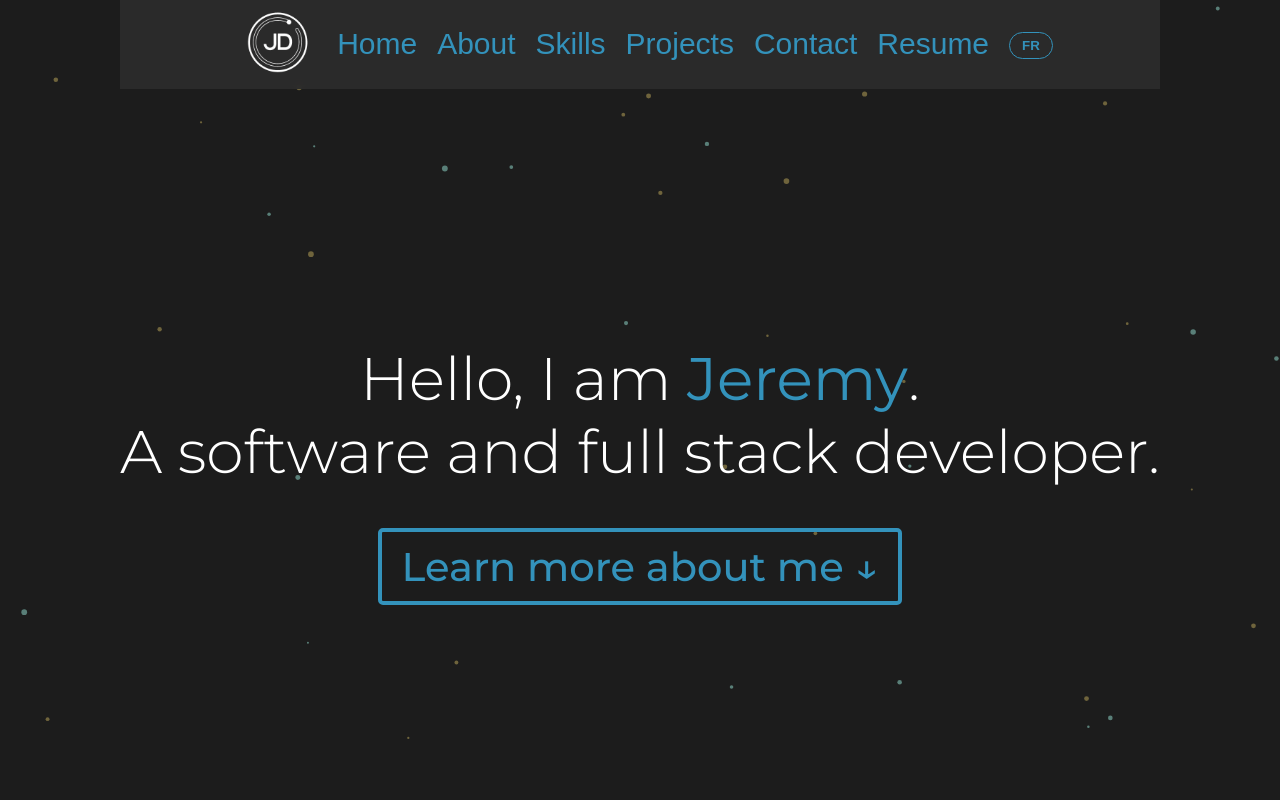
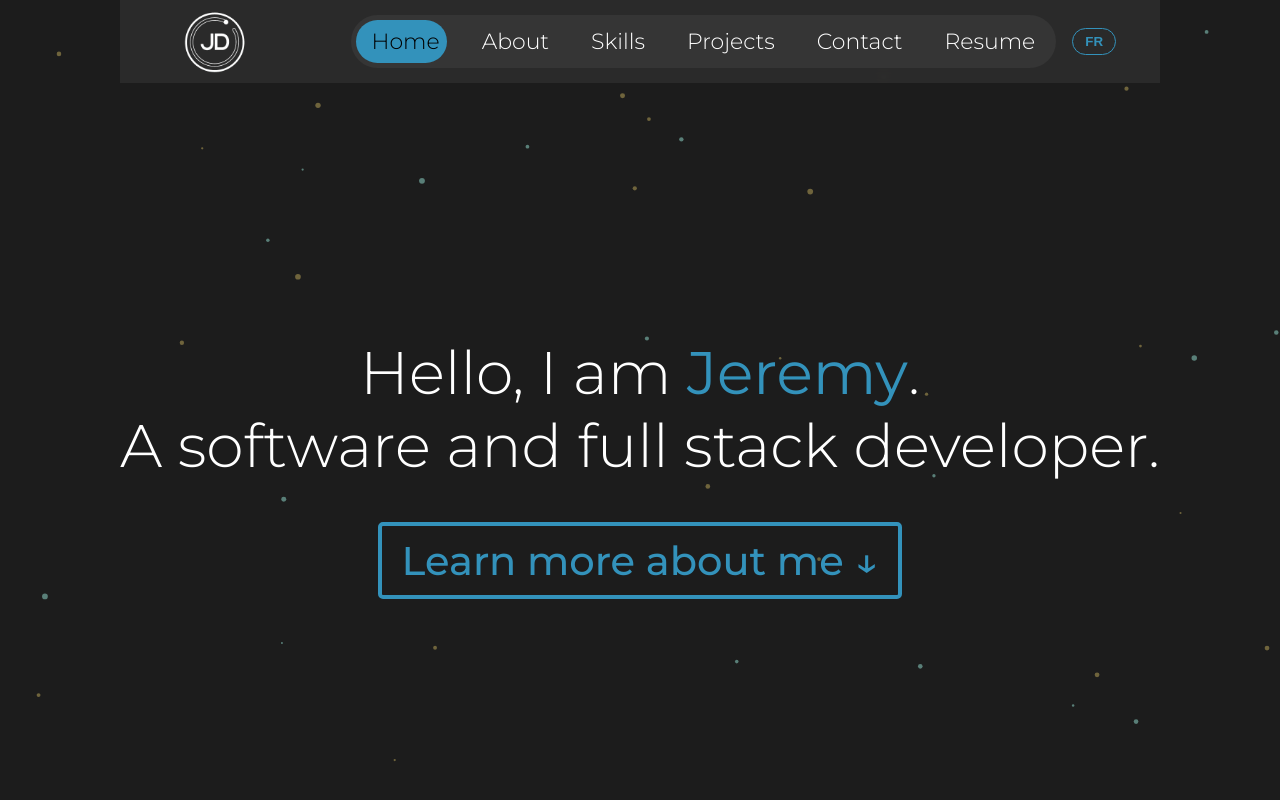
Before and after one commit to Dubzy08/personal-portfolio, a React (Vite) app: page / in a window 1280 px wide. Shown: the top 800 px of the page. Built offline with nearby package versions, Linux system fonts and the light colour scheme.

Commit message:
reactive navbar

```diff
--- a/package.json
+++ b/package.json
@@ -17,6 +17,7 @@
     "@mui/material": "^7.3.7",
     "@tsparticles/engine": "^3.9.1",
     "@tsparticles/react": "^3.0.0",
+    "lenis": "^1.3.17",
     "react": "^19.2.0",
     "react-dom": "^19.2.0",
     "react-tsparticles": "^2.12.2",
--- a/src/App.jsx
+++ b/src/App.jsx
@@ -1,54 +1,96 @@
-import Footer from './Footer.jsx'
-import NavigationBar from './NavBar.jsx'
-import SkillCard from './SkillCard.jsx'
-import About from './About.jsx'
-import Contact from './Contact.jsx'
-import Home from './Home.jsx'
-import ParticleBackground from './Particle.jsx'
-import Resume from './Resume.jsx'
-import { useTranslation } from './LanguageContext.jsx'
+import Footer from './Footer.jsx';
+import NavigationBar from './NavBar.jsx';
+import SkillCard from './SkillCard.jsx';
+import About from './About.jsx';
+import Contact from './Contact.jsx';
+import Home from './Home.jsx';
+import ParticleBackground from './Particle.jsx';
+import Resume from './Resume.jsx';
+import { useTranslation } from './LanguageContext.jsx';
+import { useEffect, useState, useRef } from 'react';
+import Lenis from 'lenis';
 
-import cppfile from './assets/skills/cpp.png'
-import csharpfile from './assets/skills/csharp.png'
-import cssfile from './assets/skills/css.png'
-import dockerfile from './assets/skills/docker.png'
-import gitfile from './assets/skills/git.png'
-import html5file from './assets/skills/html5.png'
-import javascriptfile from './assets/skills/javascript.png'
-import postgresqlfile from './assets/skills/postgresql.png'
-import pythonfile from './assets/skills/python.png'
-import reactfile from './assets/skills/react.png'
+import cppfile from './assets/skills/cpp.png';
+import csharpfile from './assets/skills/csharp.png';
+import cssfile from './assets/skills/css.png';
+import dockerfile from './assets/skills/docker.png';
+import gitfile from './assets/skills/git.png';
+import html5file from './assets/skills/html5.png';
+import javascriptfile from './assets/skills/javascript.png';
+import postgresqlfile from './assets/skills/postgresql.png';
+import pythonfile from './assets/skills/python.png';
+import reactfile from './assets/skills/react.png';
 
 function App() {
 
     const { t } = useTranslation();
+    const [activeSection, setActiveSection] = useState('home');
+    const lenisRef = useRef(null);
+
+    useEffect(() => {
+        lenisRef.current = new Lenis();
+
+        function raf(time) {
+            lenisRef.current?.raf(time);
+            requestAnimationFrame(raf);
+        }
+        requestAnimationFrame(raf);
+
+        return () => {
+            lenisRef.current?.destroy();
+        };
+    }, [])
+
+    useEffect(() => {
+        const sections = document.querySelectorAll("section[id]"); // Only watch sections with IDs
+
+        const observerOptions = {
+            root: null, // use the viewport
+            rootMargin: '-20% 0px -70% 0px', // Trigger when section is in the upper middle of the screen
+            threshold: 0
+        };
+
+        const observer = new IntersectionObserver((entries) => {
+            entries.forEach((entry) => {
+                if (entry.isIntersecting) {
+                    setActiveSection(entry.target.id);
+                }
+            });
+        }, observerOptions);
+
+        sections.forEach((section) => observer.observe(section));
+
+        return () => observer.disconnect();
+    }, []);
 
     return (
         <div className='app-container'>
-            <ParticleBackground id='tsparticles'/>
+            <ParticleBackground id='tsparticles' />
             <div className='content'>
-                <NavigationBar className='nav-bar'/>
-                <div className='welcome-screen'>
-                    <Home/>
-                </div>
+                <NavigationBar activeSection={activeSection} lenis={lenisRef.current} className='nav-bar' />
+                <section id='home'>
+                    <div className='welcome-screen'>
+                        <Home />
+                    </div>
+                </section>
                 <div className='about-skills-container'>
                     <section id='about' className='section-block about'>
                         <h2 className='section-heading'>{t.about}</h2>
-                        <About/>
+                        <About />
                     </section>
                     <section id='skills' className='section-block skills'>
                         <h2 className='section-heading'>{t.skills}</h2>
                         <div className='container'>
-                            <SkillCard title='PYTHON' filename={pythonfile}/>
-                            <SkillCard title='JAVASCRIPT' filename={javascriptfile}/>
-                            <SkillCard title='C++' filename={cppfile}/>
-                            <SkillCard title='REACT' filename={reactfile}/>
-                            <SkillCard title='HTML' filename={html5file}/>
-                            <SkillCard title='C#' filename={csharpfile}/>
-                            <SkillCard title='GIT' filename={gitfile}/>
-                            <SkillCard title='CSS' filename={cssfile}/>
-                            <SkillCard title='DOCKER' filename={dockerfile}/>
-                            <SkillCard title='POSTGRESQL' filename={postgresqlfile}/>
+                            <SkillCard title='PYTHON' filename={pythonfile} />
+                            <SkillCard title='JAVASCRIPT' filename={javascriptfile} />
+                            <SkillCard title='C++' filename={cppfile} />
+                            <SkillCard title='REACT' filename={reactfile} />
+                            <SkillCard title='HTML' filename={html5file} />
+                            <SkillCard title='C#' filename={csharpfile} />
+                            <SkillCard title='GIT' filename={gitfile} />
+                            <SkillCard title='CSS' filename={cssfile} />
+                            <SkillCard title='DOCKER' filename={dockerfile} />
+                            <SkillCard title='POSTGRESQL' filename={postgresqlfile} />
                         </div>
                         <p>{t.skillsDesc}</p>
                     </section>
@@ -58,13 +100,13 @@ function App() {
                 </section>
                 <section id='contact' className='section-block contact'>
                     <h2 className='section-heading'>{t.contact}</h2>
-                    <Contact/>
+                    <Contact />
                 </section>
                 <section id='resume' className='section-block resume'>
                     <h2 className='section-heading'>{t.resume}</h2>
-                    <Resume/>
+                    <Resume />
                 </section>
-                <Footer/>
+                <Footer />
             </div>
         </div>
     );
--- a/src/NavBar.css
+++ b/src/NavBar.css
@@ -5,12 +5,12 @@
 }
 
 .nav-bar a{
-    color: var(--primary-color);
+    color: white;
     text-decoration: none;
 }
 
 .nav-bar a:hover{
-    color: var(--secondary-color);
+    color: var(--primary-color);
     text-decoration-line: underline;
 }
 
@@ -19,32 +19,59 @@
     top: 0;
     display: flex;
     align-items: center;
-    justify-content: center;
+    justify-content: space-between;
     background-color: rgba(44, 44, 44, 0.937);
     backdrop-filter: blur(8px);
-}
-
-.nav-bar .item-list{
-    padding-left: 0px;
-    display: flex;
-    flex-direction: row;
-    align-items: center;
-}
-
-.nav-bar .list-item{
-    font-family: Arial, Helvetica, sans-serif;
-    font-weight: normal;
-    font-size: 30px;
-    margin-inline: 10px;
-    text-decoration: none;
+    padding-left: 2rem;
+    padding-right: 2rem;
 }
 
 .nav-bar .website-logo{
     max-width: 100px;
 }
 
-.lang-toggle-container{
-    margin-left: 10px;
+.nav-bar .nav-selection{
+    display: flex;
+    flex-direction: row;
+    align-items: center;
+}
+
+.nav {
+    display: flex;
+    align-items: center;
+    gap: 10px;
+    padding: 5px;
+    background: rgba(255, 255, 255, 0.05);
+    border-radius: 50px;
+}
+
+.nav-link {
+    padding: 8px 16px;
+    text-decoration: none;
+    color: white;
+    z-index: 2;
+    transition: color 0.3s ease;
+}
+
+.nav-link.active {
+    color: black;
+}
+
+.nav-link.active:hover {
+    color: white;
+}
+
+.nav-active-bubble {
+    position: absolute;
+    left: var(--left, 0);
+    width: var(--width, 0);
+
+    height: 80%;
+    background: var(--primary-color, white);
+    border-radius: 25px;
+    z-index: 1;
+
+    transition: all 0.4s cubic-bezier(0.4, 0, 0.2, 1);
 }
 
 .lang-toggle-btn{
@@ -56,6 +83,7 @@
     font-weight: 600;
     transition: all 0.2s ease;
     cursor: pointer;
+    margin-left: 16px;
 }
 
 .lang-toggle-btn:hover{
--- a/src/NavBar.jsx
+++ b/src/NavBar.jsx
@@ -1,44 +1,51 @@
 import './NavBar.css'
 import { useTranslation } from './LanguageContext';
 import logo from './assets/JD_logo_nobackground.png';
+import { useEffect, useRef } from 'react';
 
-function NavigationBar() {
+function NavigationBar({ activeSection, lenis }) {
     const { t, language, toggleLanguage } = useTranslation();
+    const navItems = ['home', 'about', 'skills', 'projects', 'contact', 'resume'];
+    const navRef = useRef(null);
+
+    useEffect(() => {
+        const activeEl = navRef.current?.querySelector('.active');
+        if (activeEl) {
+            const { offsetLeft, offsetWidth } = activeEl;
+            navRef.current.style.setProperty('--left', `${offsetLeft}px`);
+            navRef.current.style.setProperty('--width', `${offsetWidth}px`);
+        }
+    }, [activeSection, t]);
+
+    const handleNavClick = (e, id) => {
+        e.preventDefault();
+        if (lenis) lenis.scrollTo(id, { offset: 0 });
+    };
 
     return (
-        <>
-            <div className='nav-bar'>
-                <div>
-                    <img className='website-logo' src={logo} alt='logo'/>
-                </div>
-                <ul className='item-list'>
-                    <li className='list-item'>
-                        <a href="#home">{t.home}</a>
-                    </li>
-                    <li className='list-item'>
-                        <a href="#about">{t.about}</a>
-                    </li>
-                    <li className='list-item'>
-                        <a href="#skills">{t.skills}</a>
-                    </li>
-                    <li className='list-item'>
-                        <a href="#projects">{t.projects}</a>
-                    </li>
-                    <li className='list-item'>
-                        <a href="#contact">{t.contact}</a>
-                    </li>
-                    <li className='list-item'>
-                        <a href="#resume">{t.resume}</a>
-                    </li>
-                </ul>
-                <div className='lang-toggle-container'>
-                    <button className='lang-toggle-btn' onClick={toggleLanguage}>
-                        {language === 'en' ? 'FR' : 'EN'}
-                    </button>
-                </div>
+        <div className='nav-bar'>
+            <img className='website-logo' src={logo} alt='logo' />
+            <div className='nav-selection'>
+                <nav className='nav' ref={navRef} style={{ position: 'relative' }}>
+                    {/* The Bubble */}
+                    <div className="nav-active-bubble" />
 
+                    {navItems.map((id) => (
+                        <a
+                            key={id}
+                            href={`#${id}`}
+                            onClick={(e) => handleNavClick(e, `#${id}`)}
+                            className={`nav-link ${activeSection === id ? "active" : ""}`}
+                        >
+                            {t[id]}
+                        </a>
+                    ))}
+                </nav>
+                <button className='lang-toggle-btn' onClick={toggleLanguage}>
+                    {language === 'en' ? 'FR' : 'EN'}
+                </button>
             </div>
-        </>
+        </div>
     );
 }
 
--- a/src/index.css
+++ b/src/index.css
@@ -39,6 +39,10 @@ input{
 textarea{
     color: white;
     font-family: 'Montserrat', sans-serif;
+}
+
+section{
+    min-height: 1000px;
 }
 
 #tsparticles{
```
Also changed, not shown: 1 other file (tests, documents, lock files or other folders).
